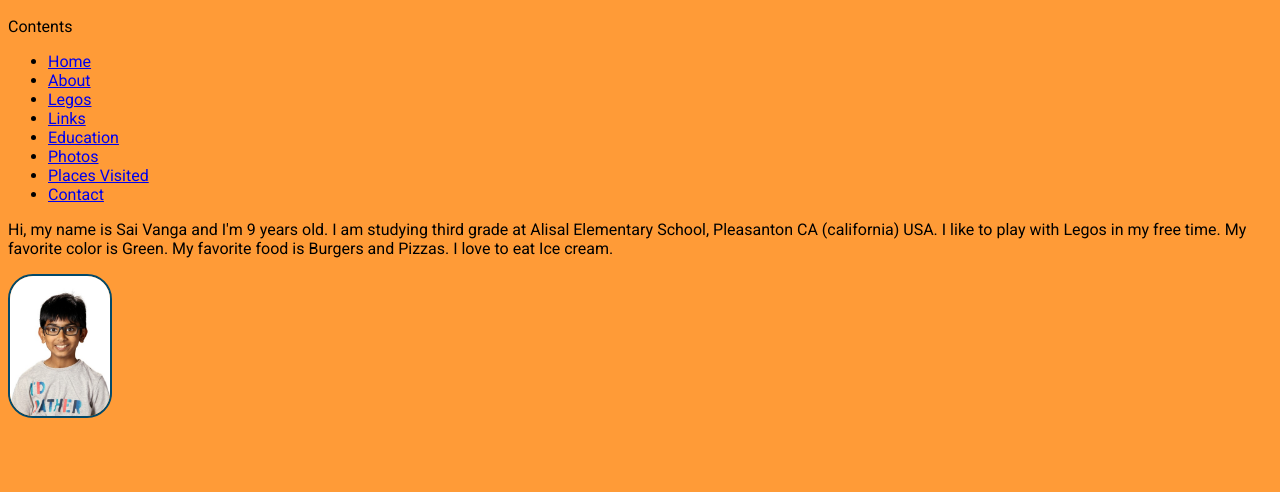
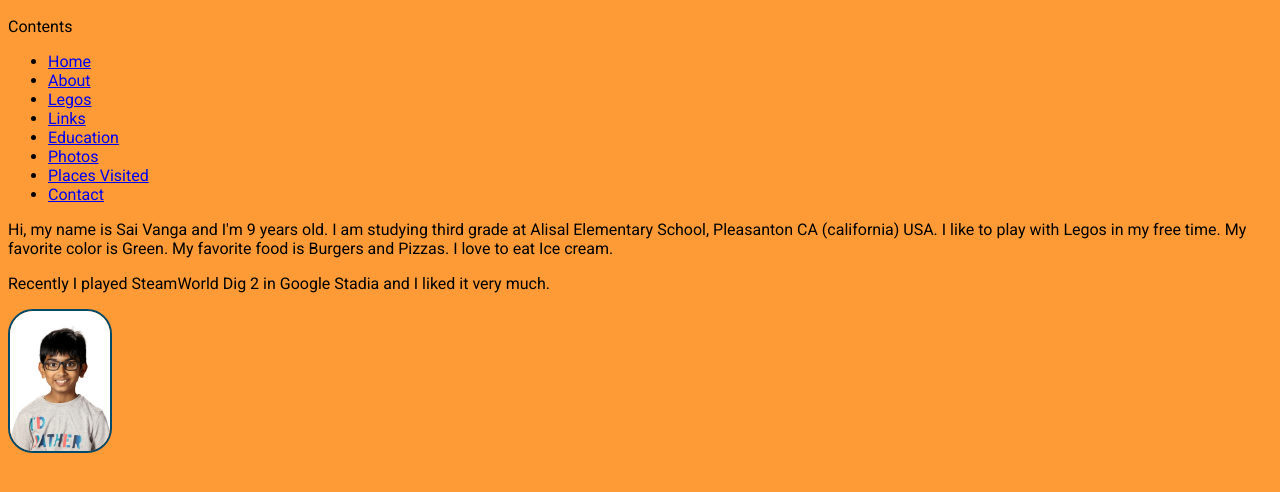
Before and after one commit to sasidhar/sai.rocks, a plain HTML site: page about.html in a window 1280 px wide. Shown: the part 112-604 px from the top of the page. Drawn offline with Linux system fonts and the light colour scheme.

Commit message:
Update about.html

```diff
--- a/about.html
+++ b/about.html
@@ -31,6 +31,9 @@
             like to play with Legos in my free time. My favorite color is Green.
             My favorite food is Burgers and Pizzas. I love to eat Ice cream.
         </p>
+        <p>
+            Recently I played SteamWorld Dig 2 in Google Stadia and I liked it very much.
+        </p>
         <img src="images/sai-vanga.jpeg" id="about" alt="Sai Vanga" width="100" />
     </body>
 </html>
```
